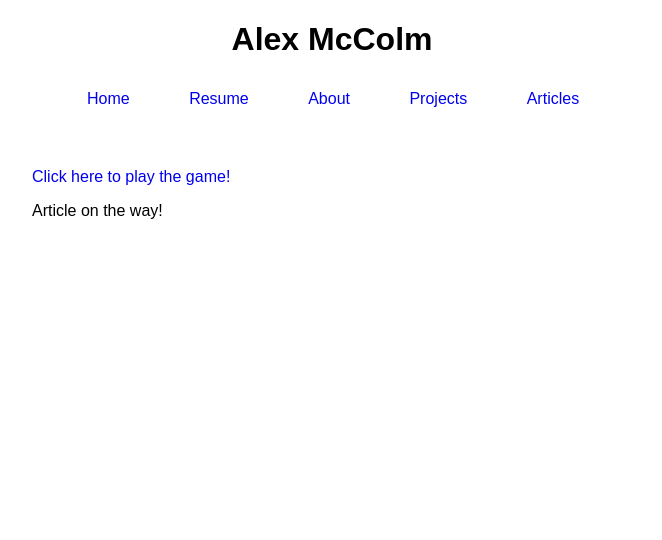
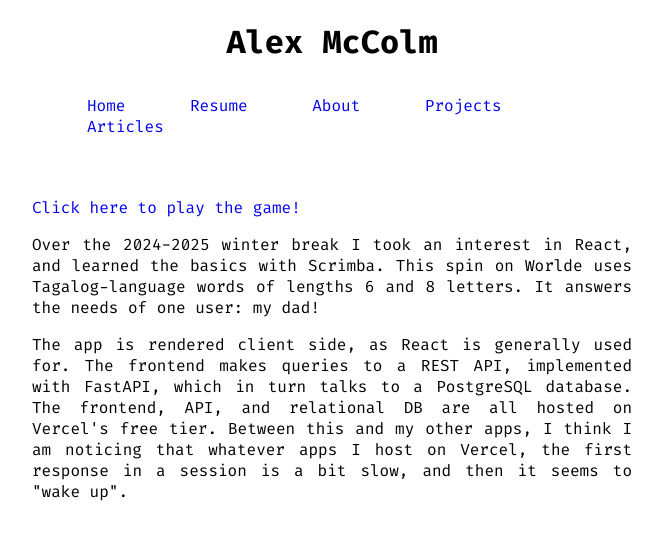
Before and after one commit to awmc000/my-site, a plain HTML site: page articles/saltong68.html in a window 1280 px wide. Shown: the whole page, without its empty margins (76-738 px from the left). Drawn offline with Linux system fonts and the light colour scheme.

Commit message:
Bring in Google font

```diff
--- a/articles/saltong68.html
+++ b/articles/saltong68.html
@@ -2,6 +2,9 @@
 <html lang="en">
 <head>
 <link rel="stylesheet" href="../style.css">
+<link rel="preconnect" href="https://fonts.googleapis.com">
+<link rel="preconnect" href="https://fonts.gstatic.com" crossorigin>
+<link href="https://fonts.googleapis.com/css2?family=Fira+Code:wght@300..700&family=Lato:ital,wght@0,100;0,300;0,400;0,700;0,900;1,100;1,300;1,400;1,700;1,900&display=swap" rel="stylesheet">
 <title>amccolm - My first React app, saltong68</title>
 <meta charset="UTF-8">
 
@@ -28,6 +31,19 @@
 		<a href="https://saltong68.vercel.app">Click here to play the game!</a>
 	</p>
     <p>
-        Article on the way!
+        Over the 2024-2025 winter break I took an interest in React, and
+		learned the basics with Scrimba. This spin on Worlde uses Tagalog-language
+		words of lengths 6 and 8 letters. It answers the needs of one user: my dad!
     </p>
+	<p>
+		The app is rendered client side, as React is generally used for. The frontend
+		makes queries to a REST API, implemented with FastAPI, which in turn talks to
+		a PostgreSQL database. The frontend, API, and relational DB are all hosted on
+		Vercel's free tier. Between this and my other apps, I think I am noticing
+		that whatever apps I host on Vercel, the first response in a session is a bit
+		slow, and then it seems to "wake up".
+	</p>
+	<p>
+
+	</p>
 </div>
--- a/style.css
+++ b/style.css
@@ -1,5 +1,6 @@
 body {
-	font-family: Arial, Helvetica, sans-serif;
+	font-family: "Fira Code", "Lato", Arial, Helvetica, sans-serif;
+    font-weight: 1.6em;
 }
 
 a {
```
Also changed, not shown: about.html (+3 -0 lines), articles.html (+4 -1 lines), articles/chip8.html (+3 -0 lines), index.html (+3 -0 lines), resume.html (+5 -2 lines), bunny-hop-right.png (deleted), gnu-linux.gif (deleted), mousepow.gif (deleted).
